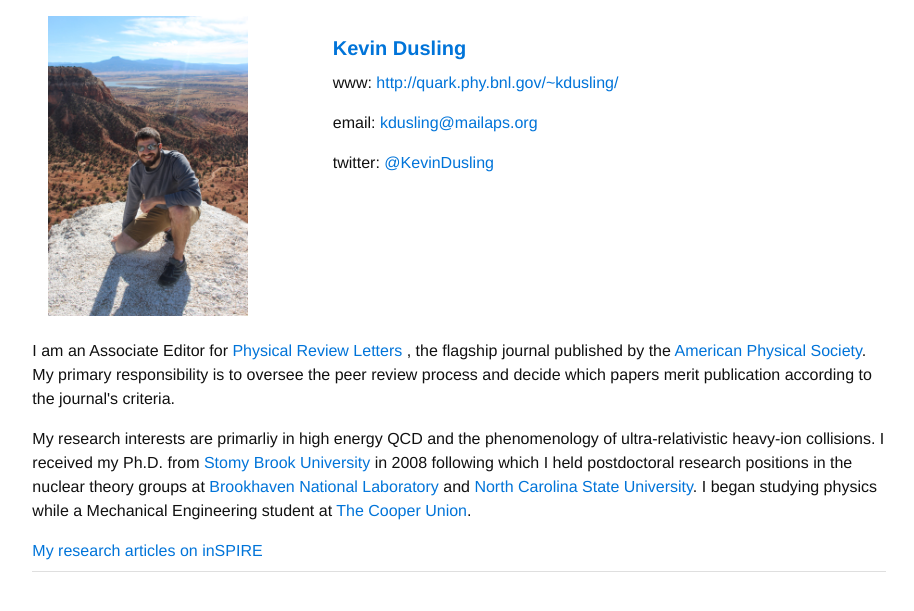
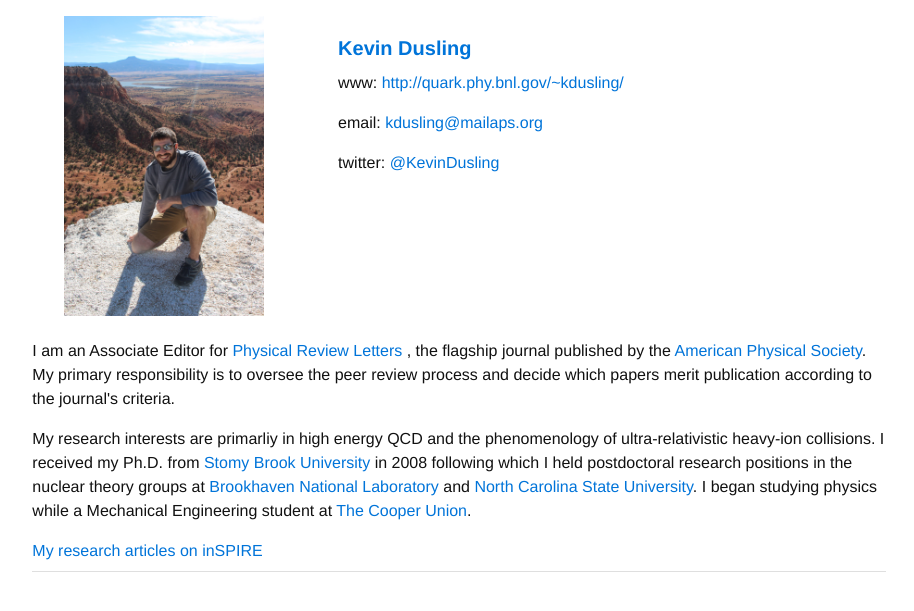
Before and after one commit to kdusling/kdusling.github.io, a Jekyll site: the page built from index.html, in a window 1280 px wide. Shown: the top 611 px of the page, without its empty margins (181-1095 px from the left). Built offline with Jekyll 4.4.1, drawn with Linux system fonts in a browser that asks for light colours.

Commit message:
Update index.html

```diff
--- a/index.html
+++ b/index.html
@@ -3,7 +3,7 @@ layout: default
 title: Personal Homepage of Kevin Dusling
 ---
 
-<section class="container px2 py2">
+<section class="container px3 py2">
   <div class="clearfix mxn2">
     <div class="sm-col sm-col-4 px2">
       <img src="images/IMG_9624.jpg" width=200px>
```
